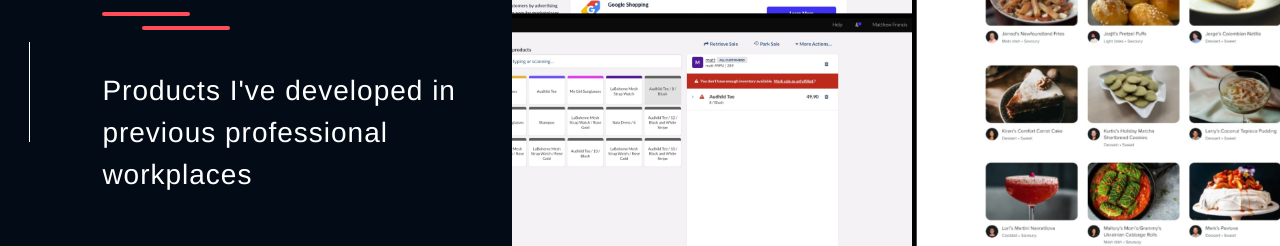
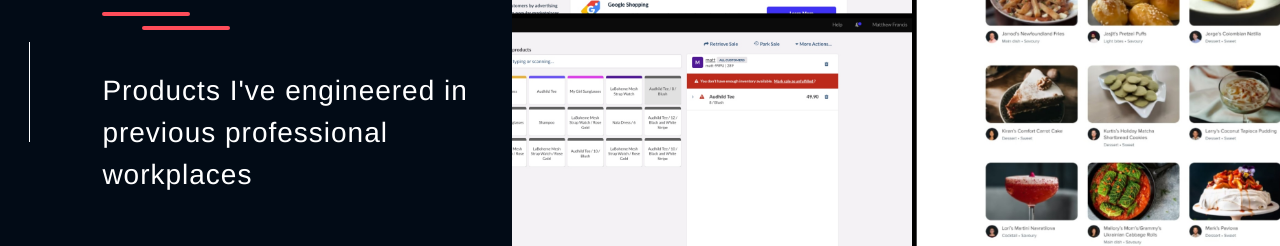
Before and after one commit to mattfranciswork0/portfolio3, a React (Create React App) app: page /work in a window 1280 px wide. Shown: the part 384-630 px from the top of the page. Built offline with nearby package versions, Linux system fonts and the light colour scheme; a web font is replaced by a local one.

Commit message:
Add low res images.

```diff
--- a/src/components/Carousel.tsx
+++ b/src/components/Carousel.tsx
@@ -25,7 +25,7 @@ export const WORK_PROJECTS_DESC =
 export const SLIDE_PROJECTS_DESC =
     "Websites I've built (Blizzard, Kijij, Netflix, Steam, and many more)";
 export const SLIDE_WORK_DESC =
-    "Products I've developed in previous professional workplaces";
+    "Products I've engineered in previous professional workplaces";
 export const slides = [
     { imgSrc: me1, title: "Matthew Francis", desc: SLIDE_ABOUT_ME_DESC },
     {
--- a/src/components/DetailWork.tsx
+++ b/src/components/DetailWork.tsx
@@ -6,7 +6,8 @@ import { FiExternalLink } from "react-icons/fi";
 import DetailBanner from "./DetailBanner";
 import collageHabanero from "../img/collage_habanero.jpg";
 import collageLightspeed from "../img/collage_lightspeed.jpg";
-import lowResSteamLg from "../img/lowRes/low_res_steam_lg.jpg";
+import lowResCollageLightspeed from "../img/lowRes/low_res_collage_lightspeed.jpg";
+import lowResCollageHabanero from "../img/lowRes/low_res_collage_habanero.jpg";
 import { SLIDE_WORK_DESC } from "./Carousel";
 import Loading from "./Loading";
 import collage_work_mix from "../img/collage_work_mix.jpg";
@@ -15,7 +16,7 @@ const discoData = [
     {
         title: `Lightspeed - One stop shop for retail, hospitality and golf merchants around the world`,
         description: `Contributed to the development of a point of sale system in X-Series team that impacts over 130,000+ enterprises including Sony, Nordstrom, and Hudson Bay.`,
-        lowResLg: lowResSteamLg,
+        lowResLg: lowResCollageLightspeed,
         imgLg: collageLightspeed,
         demo: "https://www.lightspeedhq.com/pc/watch-demo/?_bt=632731126750&_bk=lightspeeed&_bm=e&_bn=g&_bg=64178037736&gclid=CjwKCAiA76-dBhByEiwAA0_s9U3cKnyeiZF4oG5s9rUb9SblfVy2XFGRuxPGqgi2bctIyslJ4djSyhoCa1YQAvD_BwE",
     },
@@ -23,7 +24,7 @@ const discoData = [
         title: `Habanero Consulting Group - Humanizing the world of work through consulting and crafting digital workplace solutions`,
         description: `Enhanced client relationships by developing a holiday-themed web application with GO team for 50+ enterprise clients including Petro Canada, Herschel Supply Co, GTAA.`,
         stack: `React, React Testing Library, Jest, React-Spring, Typescript, SCSS, BEM, Lighthouse, axe, Azure DevOps`,
-        lowResLg: lowResSteamLg,
+        lowResLg: lowResCollageHabanero,
         imgLg: collageHabanero,
         demo: "https://www.habaneroconsulting.com/",
     },
```
Also changed, not shown: src/img/lowRes/low_res_collage_habanero.jpg (added), src/img/lowRes/low_res_collage_lightspeed.jpg (added).
